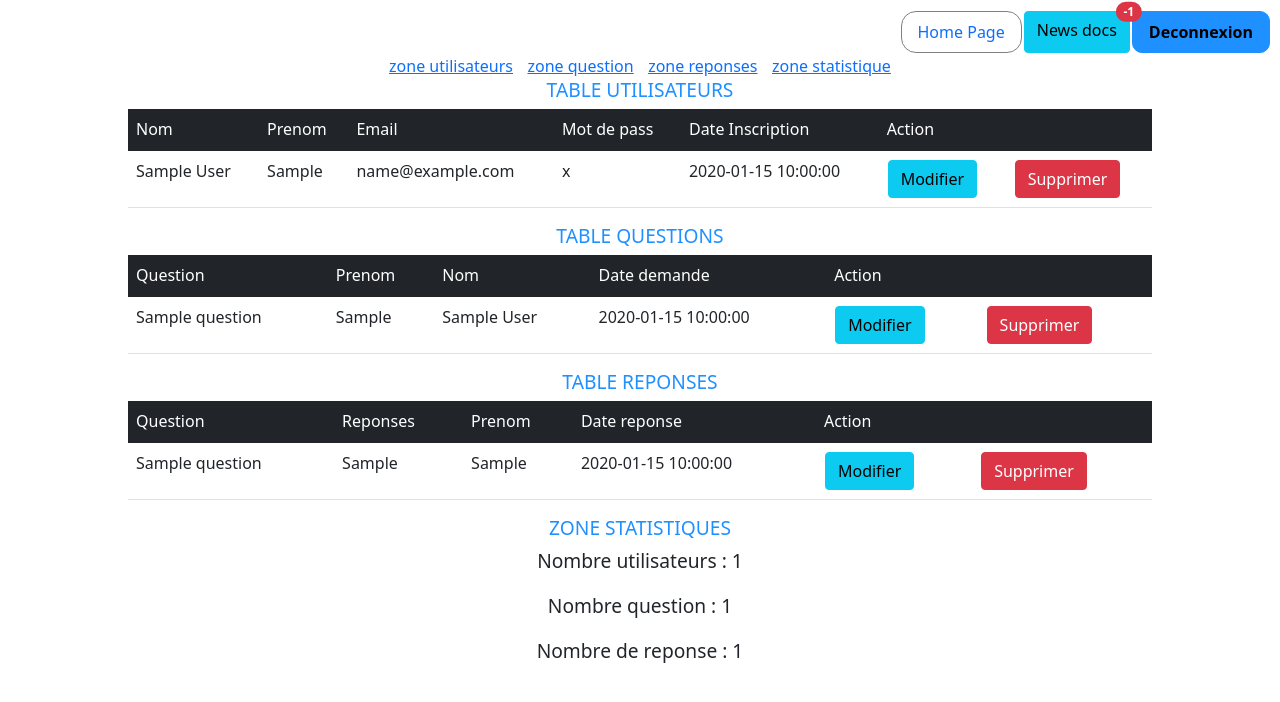
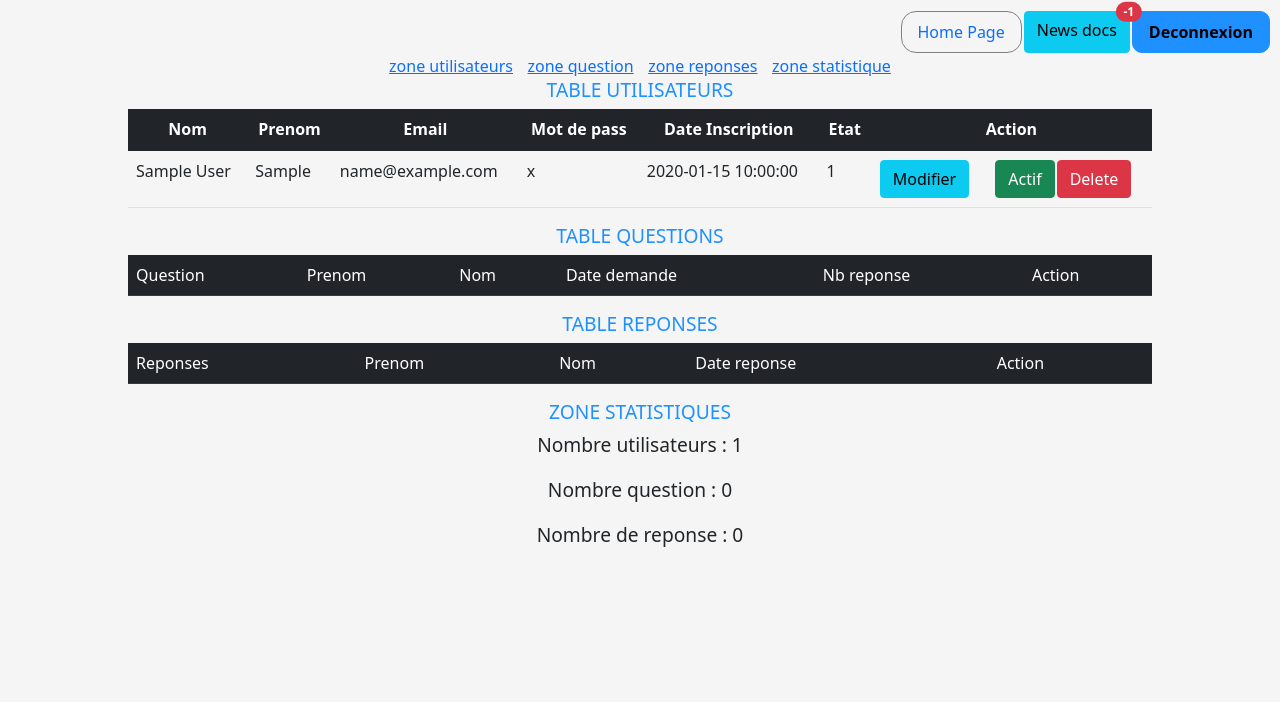
Before and after one commit to ForAllFrom224/IslamForAll, a PHP site: page /Admin/admin.url.php in a window 1280 px wide. Shown: the top 702 px of the page. Run offline with PHP 8.4, Linux system fonts and the light colour scheme; tables that the repository leaves empty hold one stand-in row (values such as "Sample post").

Commit message:
Ajout des fonctionnalité supprimer du forum et de la partie admin reussi

```diff
--- a/Admin/admin.url.php
+++ b/Admin/admin.url.php
@@ -1,16 +1,17 @@
 <?php
+    session_start();
     include("../Private/conDB.php");
 
     $requete1 = $bd->query("SELECT * FROM users");
     $req_users = $bd->query("SELECT COUNT(*) AS nombre FROM users");
 
-    $requete2 = $bd->query("SELECT * FROM questions JOIN users
-            WHERE questions.id_user = users.id");
-    $req_question = $bd->query("SELECT COUNT(*) AS nombre FROM questions");
+    // $requete2 = $bd->query("SELECT * FROM questions WHERE is_delete = 0");
+    $requete2 = $bd->query("SELECT * FROM questions WHERE is_delete_ques = 0");
+    $req_question = $bd->query("SELECT COUNT(*) AS nombre FROM questions WHERE is_delete_ques = 0");
 
-    $requete3 = $bd->query("SELECT * FROM answers JOIN questions JOIN users
-            WHERE answers.id_question = questions.id AND answers.id_user = users.id");
-    $req_reponse = $bd->query("SELECT COUNT(*) AS nombre FROM answers");
+    // $requete3 = $bd->query("SELECT * FROM answers WHERE is_delete = 0");
+    $requete3 = $bd->query("SELECT * FROM answers WHERE is_delete_rep = 0");
+    $req_reponse = $bd->query("SELECT COUNT(*) AS nombre FROM answers WHERE is_delete_rep = 0");
 
 ?>
 <!DOCTYPE html>
@@ -71,12 +72,13 @@
                 <h3 id="users" class="h3-admin">TABLE UTILISATEURS</h3>
                 <table class="table">
                     <thead class="table-dark">
-                        <td>Nom</td>
-                        <td>Prenom</td>
-                        <td>Email</td>
-                        <td>Mot de pass</td>
-                        <td>Date Inscription</td>
-                        <td colspan="2">Action</td>
+                        <th>Nom</th>
+                        <th>Prenom</th>
+                        <th>Email</th>
+                        <th>Mot de pass</th>
+                        <th>Date Inscription</th>
+                        <th>Etat</th>
+                        <th colspan="2">Action</th>
                     </thead>
                     <tbody>
                         <?php foreach($requete1 as $rq1){?>
@@ -86,8 +88,15 @@
                                 <td><?php echo $rq1["email"] ?></td>
                                 <td><?php echo $rq1["mot_de_pass"] ?></td>
                                 <td><?php echo $rq1["date_inscription"] ?></td>
-                                <td><a href="update.php?id=<?php echo $rq1['id']?>&name=user" class="btn btn-info">Modifier</a></td>
-                                <td><a href="delete.php?id=<?php echo $rq1['id']?>&name=user" class="btn btn-danger">Supprimer</a></td>
+                                <td><?php echo $rq1["is_active"] ?></td>
+                                <td><a href="update.php?idU=<?php echo $rq1['id']?>&name=user" class="btn btn-info">Modifier</a></td>
+                                <!-- <td><a href="delete.php?idU=<?php echo $rq1['id']?>&name=user" class="btn btn-danger">Actif/Non</a></td> -->
+                                <td>
+                                    <div class="btn-group" role="group" aria-label="Basic mixed styles example">
+                                        <a href="delete.php?idU=<?php echo $rq1['id']?>&name=user&etat=actif"><button type="button" class="btn btn-success" name="actif">Actif</button></a>
+                                        <a href="delete.php?idU=<?php echo $rq1['id']?>&name=user&etat=delete"><button type="button" class="btn btn-danger" name="delete">Delete</button></a>
+                                    </div>
+                                </td>
                             </tr>
                         <?php } ?>
                     </tbody>
@@ -101,17 +110,22 @@
                             <td>Prenom</td>
                             <td>Nom</td>
                             <td>Date demande</td>
+                            <td>Nb reponse</td>
                             <td colspan="2">Action</td>
                         </thead>
                         <tbody>
                             <?php foreach($requete2 as $rq2){?>
+                                <?php
+                                    $id_user = $rq2['id_user'];
+                                    $requete = $bd->query("SELECT nom,prenom FROM users WHERE id = $id_user"); ?>
                                     <tr>
-                                    <td><?php echo $rq2["question"] ?></td>
-                                    <td><?php echo $rq2["prenom"] ?></td>
-                                    <td><?php echo $rq2["nom"] ?></td>
-                                    <td><?php echo $rq2["date_demande"] ?></td>
-                                    <td><a href="update.php?id=<?php echo $rq2['id']?>&name=question" class="btn btn-info">Modifier</a></td>
-                                    <td><a href="delete.php?id=<?php echo $rq2['id']?>&name=question" class="btn btn-danger">Supprimer</a></td>
+                                        <td><?php echo $rq2["question"]; ?></td>
+                                        <td><?php foreach($requete as $r){ echo $r["prenom"]; ?></td>
+                                        <td><?php echo $r["nom"]; }?></td>
+                                        <td><?php echo $rq2["date_demande"]; ?></td>
+                                        <td>Just After</td>
+                                        <td><a href="update.php?idQ=<?php echo $rq2['id']?>&name=question" class="btn btn-info">Modifier</a></td>
+                                        <td><a href="delete.php?idQ=<?php echo $rq2['id']?>&name=question" class="btn btn-danger">Supprimer</a></td>
                                         <!-- <td>
                                             <form action="delete.php" method="post">
                                                 <input type="submit" name="delete" value="Delete">
@@ -127,21 +141,24 @@
                 <h3 id="reponses" class="h3-admin">TABLE REPONSES</h3>
                 <table class="table">
                         <thead class="table-dark">
-                            <td>Question</td>
+                            <!-- <td>Question</td> -->
                             <td>Reponses</td>
                             <td>Prenom</td>
-                            <!-- <td>Nom</td> -->
+                            <td>Nom</td>
                             <td>Date reponse</td>
                             <td colspan="2">Action</td>
                         </thead>
                         <tbody>
                             <?php foreach($requete3 as $rq3){?>
+                                <?php
+                                    $id_user_rep = $rq3['id_user'];
+                                    $requete_rep = $bd->query("SELECT nom,prenom FROM users WHERE id = $id_user_rep"); ?>
                                 <tr>
-                                    <td><?php echo $rq3["question"] ?></td>
-                                    <td><?php echo $rq3["reponse"] ?></td>
-                                    <td><?php echo $rq3["prenom"] ?></td>
-                                    <!-- <td><?php echo $rq3["nom"] ?></td> -->
-                                    <td><?php echo $rq3["date_reponse"] ?></td>
+                                    <!-- <td><?php echo $rq3["question"]; ?></td> -->
+                                    <td><?php echo $rq3["reponse"]; ?></td>
+                                    <td><?php foreach($requete_rep as $req_rep){ echo $req_rep["prenom"]; ?></td>
+                                    <td><?php echo $req_rep["nom"];} ?></td>
+                                    <td><?php echo $rq3["date_reponse"]; ?></td>
                                     <td><a href="update.php?idR=<?php echo $rq3['id']?>&name=reponse" class="btn btn-info">Modifier</a></td>
                                     <td><a href="delete.php?idR=<?php echo $rq3['id']?>&name=reponse" class="btn btn-danger">Supprimer</a></td>
                                     <!-- <td>
--- a/Admin/attente.php
+++ b/Admin/attente.php
@@ -33,7 +33,7 @@
     <div class="container">
         <table class="table table-dark">
             <thead>
-                <th>Fichiers</th>
+                <th>Fichiers (cliqué pour lire)</th>
                 <th colspan="2">Actions</th>
             </thead>
             <tbody>
--- a/CSS/users.css
+++ b/CSS/users.css
@@ -3,6 +3,10 @@ html{
     --black : black;
     --blanc : white;
     --mode-sombre : #111;
+}
+
+body{
+    background-color: whitesmoke;
 }
 /* pour la gestion de la page home et du menu_user */
 .home-page{
--- a/Users/answers.php
+++ b/Users/answers.php
@@ -5,8 +5,8 @@
 
     $id = $_SESSION['idUser'];
 
-    $requete1 = $bd->query("SELECT id_question,reponse FROM answers WHERE id_user = $id");
-    $requete2 = $bd->prepare("SELECT question,date_demande,id_user FROM questions WHERE id = ?");
+    $requete1 = $bd->query("SELECT id_question,reponse FROM answers WHERE id_user = $id AND is_delete_rep = 0");
+    $requete2 = $bd->prepare("SELECT question,date_demande,id_user FROM questions WHERE id = ? AND is_delete_ques = 0");
     $requete3 = $bd->prepare("SELECT nom,prenom FROM users WHERE id = ?");
 ?>
 <!DOCTYPE html>
--- a/Users/questions.php
+++ b/Users/questions.php
@@ -4,8 +4,8 @@
     $id = $_SESSION['idUser'];
     include("../Private/conDB.php");
 
-    $requete = $bd->query("SELECT id,question,date_demande FROM questions WHERE id_user = $id");
-    $reponse = $bd->prepare("SELECT reponse,date_reponse,id_user FROM answers WHERE id_question = ?");
+    $requete = $bd->query("SELECT id,question,date_demande FROM questions WHERE id_user = $id AND is_delete_ques = 0");
+    $reponse = $bd->prepare("SELECT reponse,date_reponse,id_user FROM answers WHERE id_question = ? AND is_delete_rep = 0");
     $requete_nom = $bd->prepare("SELECT nom,prenom FROM users WHERE id = ?");
 
 ?>
```
Also changed, not shown: other parts of CSS/users.css (+19 -15 lines), Admin/delete.php (+25 -10 lines), Private/database.sql (+7 -4 lines), Users/delete.php (added, +10 -0 lines), Users/forum2.php (+23 -16 lines), Users/reponse.php (+5 -5 lines). Lines whose indentation alone changed are shown as unchanged.
